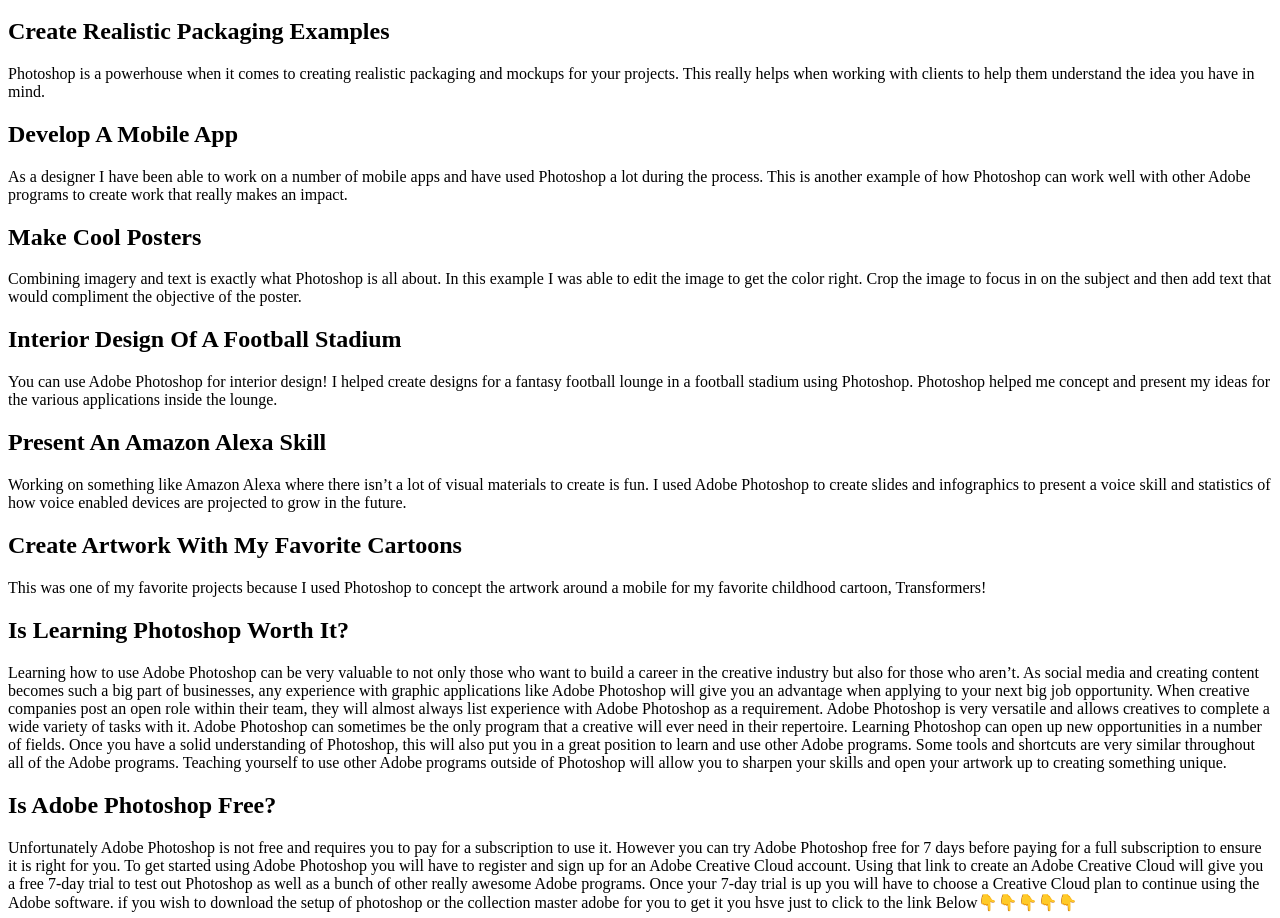
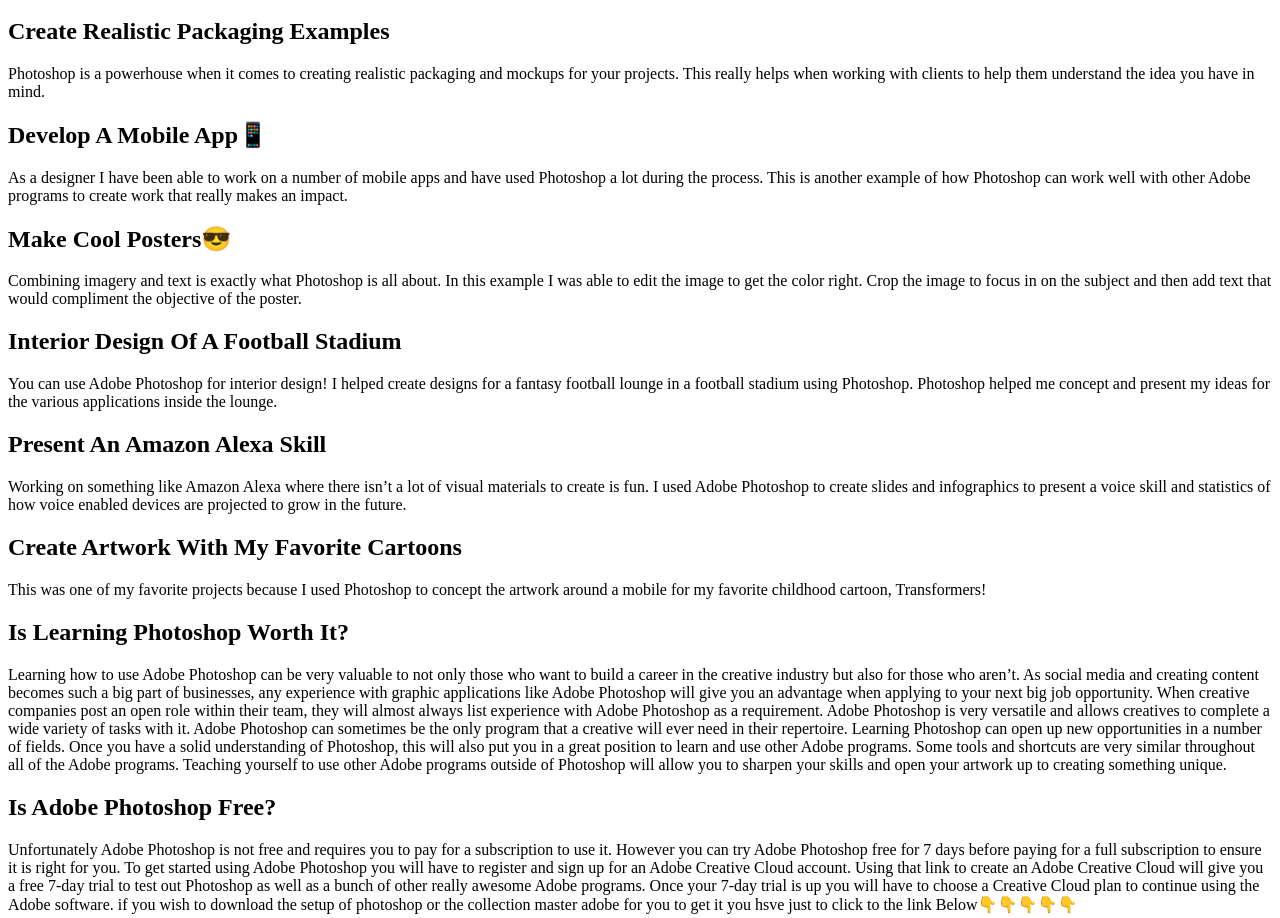
Before and after one commit to kambale05/blessing, a plain HTML site: page htmlelements.html in a window 1280 px wide. Shown: the part 1584-2502 px from the top of the page. Drawn offline with Linux system fonts and the light colour scheme.

Commit message:
Update htmlelements.html

```diff
--- a/htmlelements.html
+++ b/htmlelements.html
@@ -69,13 +69,13 @@ is really useful as it allows you to work seamlessly with other Adobe programs.
 Photoshop is a powerhouse when it comes to creating realistic packaging and mockups for your projects.
 This really helps when working with clients to help them understand the idea you have in mind.
 
-<h2>Develop A Mobile App</h2>
+<h2>Develop A Mobile App📱</h2>
 
 As a designer I have been able to work on a number of mobile apps and have used Photoshop a lot during
 the process. This is another example of how Photoshop can work well with other Adobe programs
  to create work that really makes an impact.
 
- <h2> Make Cool Posters</h2>
+ <h2> Make Cool Posters😎</h2>
 
 Combining imagery and text is exactly what Photoshop is all about. In this example I was able to edit
 the image to get the color right. Crop the image to focus in on the subject and then add text that would
```
